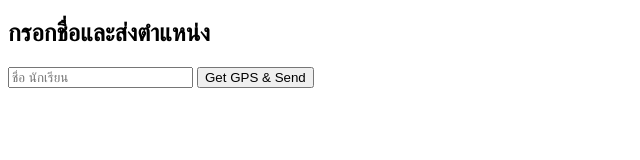
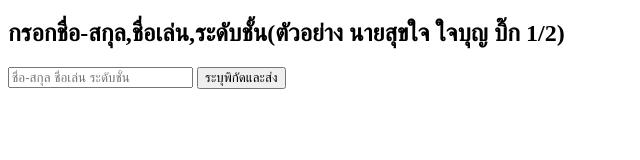
Before and after one commit to songdat/Name_gps, a plain HTML site: page index.html in a window 1280 px wide. Shown: the whole page, without its empty margins (0-640 px from the left). Drawn offline with Linux system fonts and the light colour scheme.

Commit message:
Update index.html

```diff
--- a/index.html
+++ b/index.html
@@ -4,9 +4,9 @@
   <title>Send Student Location</title>
 </head>
 <body>
-  <h2>กรอกชื่อและส่งตำแหน่ง</h2>
-  <input type="text" id="studentName" placeholder="ชื่อ นักเรียน">
-  <button onclick="sendLocation()">Get GPS & Send</button>
+  <h2>กรอกชื่อ-สกุล,ชื่อเล่น,ระดับชั้น(ตัวอย่าง นายสุขใจ ใจบุญ บิ๊ก 1/2)</h2>
+  <input type="text" id="studentName" placeholder="ชื่อ-สกุล ชื่อเล่น ระดับชั้น">
+  <button onclick="sendLocation()">ระบุพิกัดและส่ง</button>
 
   <p id="status"></p>
 
```
